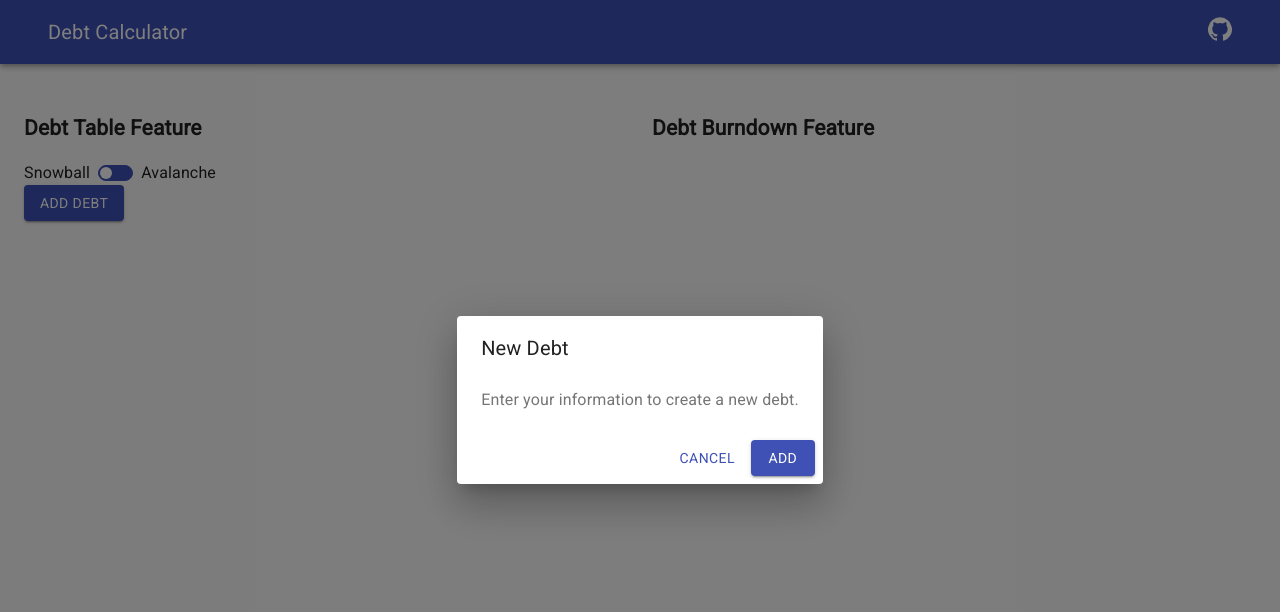
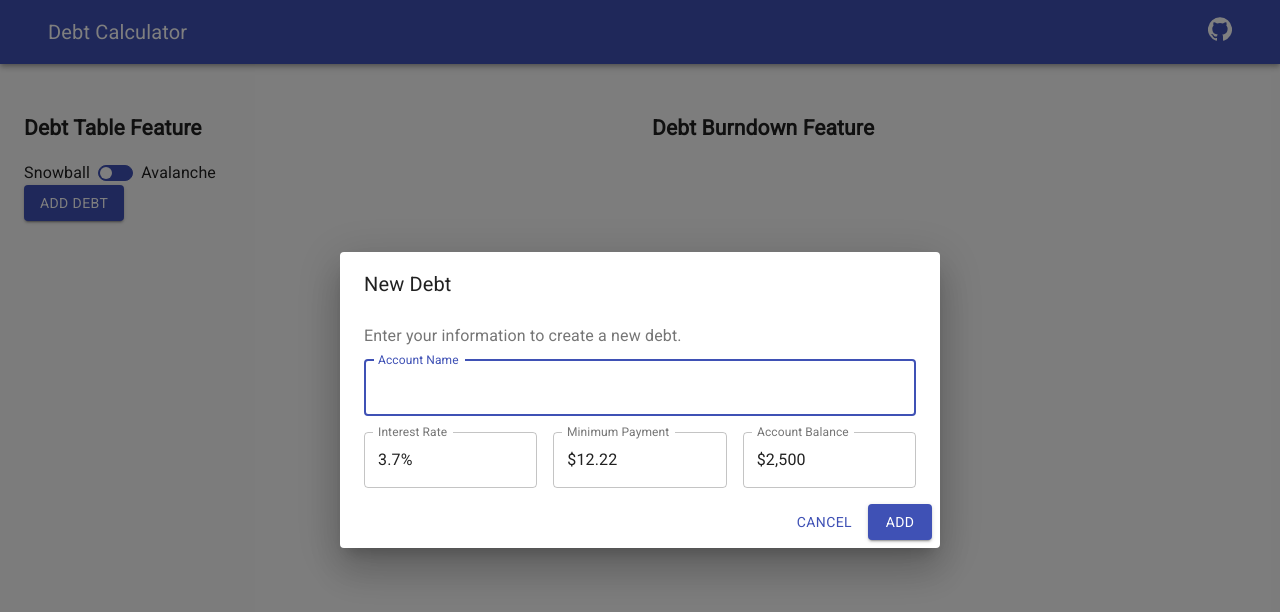
Before and after one commit to chalharb/debt-calculator, a React (Create React App) app: page / in a window 1280 px wide. Both pictures are taken after a click on the button "ADD DEBT". Shown: the top 612 px of the page. Built offline with nearby package versions, Linux system fonts and the light colour scheme.

Commit message:
Created DebtForm for new debts

```diff
--- /dev/null
+++ b/src/components/DebtForm/DebtForm.tsx
@@ -0,0 +1,77 @@
+import React from 'react';
+import TextField from '@material-ui/core/TextField';
+import Grid from '@material-ui/core/Grid';
+
+import { Debt } from '../../app/Debt/model'
+import { NumberField, PercentField } from '../../helpers/numberFormatter';
+
+const DebtForm = () => {
+    const [debt, setDebt] = React.useState<Debt>({
+        id: 0,
+        name: "",
+        rate: 3.7,
+        payment: 12.22,
+        balance: 2500
+    });
+
+    const handleChange = (prop: keyof Debt) => (event: React.ChangeEvent<HTMLInputElement>) => {
+        setDebt({ ...debt, [prop]: event.target.value });
+    };
+
+    return (
+        <Grid container spacing={2}>
+            <Grid item xs={12}>
+                <TextField
+                    id="debt-name"
+                    label="Account Name"
+                    variant="outlined"
+                    value={debt.name}
+                    onChange={handleChange('name')}
+                    autoFocus={true}
+                    fullWidth
+                />
+            </Grid>
+            <Grid item xs={4}>
+                <TextField
+                    label="Interest Rate"
+                    value={debt.rate}
+                    variant="outlined"
+                    onChange={handleChange('rate')}
+                    name="numberformat"
+                    id="debt-rate"
+                    InputProps={{
+                        inputComponent: PercentField as any,
+                    }}
+                />
+            </Grid>
+            <Grid item xs={4}>
+                <TextField
+                    label="Minimum Payment"
+                    value={debt.payment}
+                    variant="outlined"
+                    onChange={handleChange('payment')}
+                    name="numberformat"
+                    id="debt-payment"
+                    InputProps={{
+                        inputComponent: NumberField as any,
+                    }}
+                />
+            </Grid>
+            <Grid item xs={4}>
+                <TextField
+                    label="Account Balance"
+                    value={debt.balance}
+                    variant="outlined"
+                    onChange={handleChange('balance')}
+                    name="numberformat"
+                    id="debt-balance"
+                    InputProps={{
+                        inputComponent: NumberField as any,
+                    }}
+                />
+            </Grid>
+        </Grid>
+    );
+};
+
+export default DebtForm;
--- a/src/components/DebtModal/DebtModal.tsx
+++ b/src/components/DebtModal/DebtModal.tsx
@@ -5,6 +5,7 @@ import DialogActions from '@material-ui/core/DialogActions';
 import DialogContent from '@material-ui/core/DialogContent';
 import DialogContentText from '@material-ui/core/DialogContentText';
 import DialogTitle from '@material-ui/core/DialogTitle';
+import DebtForm from '../DebtForm/DebtForm';
 
 interface Props {
     isOpen?: boolean;
@@ -33,6 +34,7 @@ const DebtModal:React.FC<Props> = ({ isOpen = false }) => {
                     <DialogContentText>
                         Enter your information to create a new debt.
                     </DialogContentText>
+                    <DebtForm/>
                 </DialogContent>
                 <DialogActions>
                     <Button onClick={handleClose} color="primary">
```
